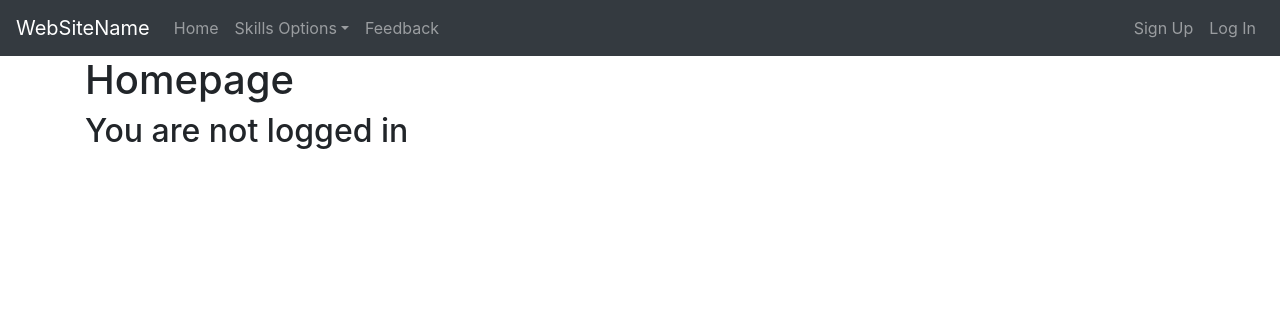
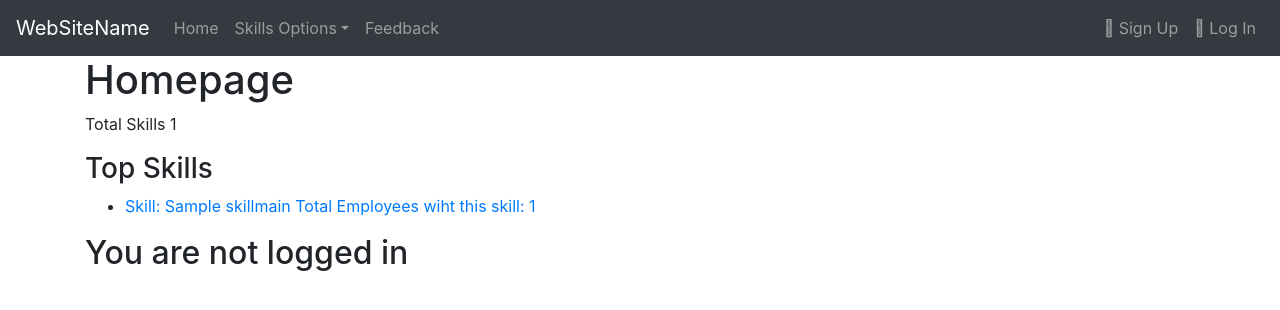
Before and after one commit to JohnMatthewRobertson/project, a Django app: page / in a window 1280 px wide. Shown: the top 310 px of the page. Run offline with Django 3.2, Linux system fonts and the light colour scheme; tables that the repository leaves empty hold one stand-in row (values such as "Sample post"); some libraries are stand-ins or nearby versions.

Commit message:
added delete and user only list and basic stats

```diff
--- a/django_project/skills/models.py
+++ b/django_project/skills/models.py
@@ -12,7 +12,7 @@ class SkillCategory(models.Model):
         editable=False
     )
 
-    skill_category = models.CharField(max_length=200)
+    skill_category = models.CharField(max_length=200, unique=True)
     skill_category_description = models.CharField(max_length=200)
 
     def __str__(self):
@@ -25,20 +25,32 @@ class SkillSubCategory(models.Model):
         editable=False
     )
 
-    skill_sub_category = models.CharField(max_length=200)
+    skill_sub_category = models.CharField(max_length=200, unique=True)
     skill_sub_category_description = models.CharField(max_length=200)
 
     def __str__(self):
         return self.skill_sub_category
 
+
+class PublishedSkillManager(models.Manager):
+
+    def get_queryset(self):
+        return super(PublishedSkillManager, self).get_queryset().filter()
+
+
 class SkillMain(models.Model):
+
+
+    objects = models.Manager() # default manager
+    publishedSkill = PublishedSkillManager() # custom manager
+
     id = models.UUIDField(
         primary_key=True,
         default=uuid.uuid4,
         editable=False
     )
 
-    skill_name = models.CharField(max_length=200)
+    skill_name = models.CharField(max_length=200, unique=True)
     skill_description = models.CharField(max_length=300)
 
     def __str__(self):
@@ -65,7 +77,17 @@ class Skill(models.Model):
     def get_absolute_url(self):
         return reverse('skills:skill_detail', args=[str(self.id)])
 
+class PublishedUserSkillManager(models.Manager):
+
+    def get_queryset(self):
+        return super(PublishedUserSkillManager, self).get_queryset().filter()
+
 class UserSkill(models.Model):
+
+
+    objects = models.Manager() # default manager
+    publishedUserSkill = PublishedUserSkillManager() # custom manager
+
     id = models.UUIDField(
         primary_key=True,
         default=uuid.uuid4,
@@ -81,6 +103,7 @@ class UserSkill(models.Model):
 
     class Meta:
         ordering = ('-user_skill',)
+        unique_together = ('author', 'user_skill',)
 
     def get_absolute_url(self):
         return reverse('skills:user_skill_list')
--- /dev/null
+++ b/django_project/skills/templatetags/skill_tags.py
@@ -0,0 +1,18 @@
+from django import template
+from skills.models import SkillMain, UserSkill
+from django.db.models import Count
+from django.utils.safestring import mark_safe
+
+register = template.Library()
+@register.simple_tag(name='skill_type_count_tag')
+def total_skill_types():
+    return SkillMain.publishedSkill.count()
+
+
+@register.simple_tag()
+def total_skill_freq_types(count=5):
+    #return UserSkill.publishedUserSkill.all().values_list('user_skill', 'user_skill__skill_name').annotate(
+    return UserSkill.publishedUserSkill.all().values('user_skill', 'user_skill__skill_name').annotate(
+
+        count_total = Count('user_skill')
+        ).order_by('-count_total')[:count]
--- a/django_project/skills/urls.py
+++ b/django_project/skills/urls.py
@@ -14,4 +14,5 @@ urlpatterns = [
     path('user_skill_add/', views.UserSkillCreate.as_view(), name='user_skill_add'),
     path('', views.UserSkillListView.as_view(), name='user_skill_list'),
     path('update/<uuid:pk>', views.UserSkillUpdateView.as_view(), name='update'),
+    path('delete/<uuid:pk>', views.UserSkillDeleteView.as_view(), name='delete'),
 ]
--- a/django_project/templates/_base.html
+++ b/django_project/templates/_base.html
@@ -6,6 +6,7 @@
 <head>
   <meta charset="utf-8">
   <link rel="stylesheet" href="https://maxcdn.bootstrapcdn.com/bootstrap/4.5.2/css/bootstrap.min.css">
+  <link rel="stylesheet" href="https://cdnjs.cloudflare.com/ajax/libs/font-awesome/4.7.0/css/font-awesome.min.css">
   <title>{% block title %}Hub Home{% endblock title %}</title>
 </head>
 
@@ -49,20 +50,23 @@
 {% endblock navbar %}
 
 
+
+
   <div >
     {% block content %}
 
     {% endblock content %}
   </div>
 
+  {% block script %}
  <!-- jQuery library -->
 <script src="https://ajax.googleapis.com/ajax/libs/jquery/3.5.1/jquery.min.js"></script>
 
+<!-- Latest compiled JavaScript -->
+ <script src="https://maxcdn.bootstrapcdn.com/bootstrap/4.5.2/js/bootstrap.min.js"></script>
+
 <!-- Popper JS -->
 <script src="https://cdnjs.cloudflare.com/ajax/libs/popper.js/1.16.0/umd/popper.min.js"></script>
-
-<!-- Latest compiled JavaScript -->
-<script src="https://maxcdn.bootstrapcdn.com/bootstrap/4.5.2/js/bootstrap.min.js"></script>
 
 <script src="{% static 'js/jquery.bootstrap.modal.forms.js' %}"></script>
 
@@ -98,7 +102,6 @@
   });
   </script>
 
-
 <script type="text/javascript">
   $(function () {
 
@@ -110,8 +113,15 @@
       });
     });
 
+     // Create book button opens form in modal with id="create-modal"
+    $("#create-book").modalForm({
+        formURL: "",
+        modalID: "#create-modal"
+    });
+
   });
 </script>
+{% endblock script%}
 
 </body>
 
--- a/django_project/templates/hub/home.html
+++ b/django_project/templates/hub/home.html
@@ -1,5 +1,6 @@
 {% extends '_base.html' %}
 {% load static %}
+{% load skill_tags %}
 
 {% block title %}
     Home
@@ -10,6 +11,18 @@
 <div class="container">
     <h1>Homepage</h1>
 
+    <p>Total Skills {% skill_type_count_tag %}</p>
+
+    <h3>Top Skills</h3>
+            {% total_skill_freq_types as most_commented_posts %}
+            <ul>
+                {%  for post in most_commented_posts %}
+                <li>
+                    <a href="">Skill: {{ post.user_skill__skill_name }} Total Employees wiht this skill: {{ post.count_total}}</a>
+                </li>
+                {% endfor %}
+            </ul>
+
     {% if user.is_authenticated %}
     <h2>Hi {{ user.email }}</h2>
     {% else %}
--- a/django_project/templates/skills/skill_update_skill.html
+++ b/django_project/templates/skills/skill_update_skill.html
@@ -34,6 +34,7 @@
     </div>
 
   <div class="modal-footer">
+    <button type="button" class="btn btn-default" data-dismiss="modal">Close</button>
     <button type="button" class="submit-btn btn btn-primary">Update</button>
   </div>
 
--- a/requirements.txt
+++ b/requirements.txt
@@ -31,6 +31,7 @@ oauthlib==3.1.0
 packaging==20.8
 pathspec==0.8.1
 pbr==5.5.1
+Pillow==8.0.1
 pycodestyle==2.6.0
 pycparser==2.20
 pyflakes==2.2.0
@@ -42,6 +43,7 @@ python3-openid==3.2.0
 pytz==2020.4
 PyYAML==5.3.1
 regex==2020.11.13
+reportlab==3.5.57
 requests==2.25.1
 requests-oauthlib==1.3.0
 safety==1.10.0
```
Also changed, not shown: django_project/skills/views.py (+13 -1 lines), django_project/templates/skills/skill_delete_skill.html (added, +38 -0 lines), django_project/templates/skills/user_skill_list.html (+4 -5 lines), django_project/skills/migrations/0007_auto_20201231_1001.py (added), django_project/skills/migrations/0008_auto_20201231_1006.py (added), django_project/skills/templatetags/__init__.py (added).
